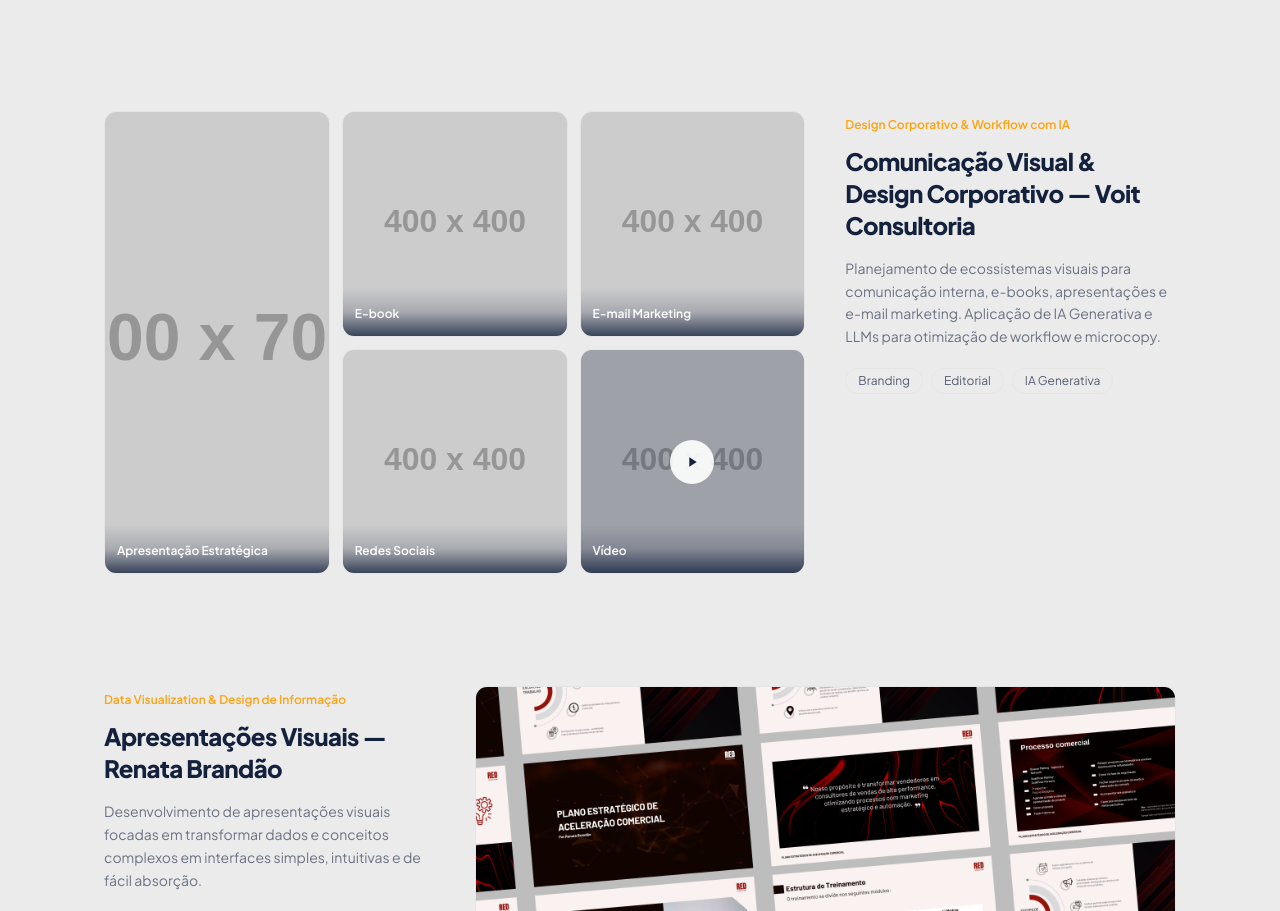
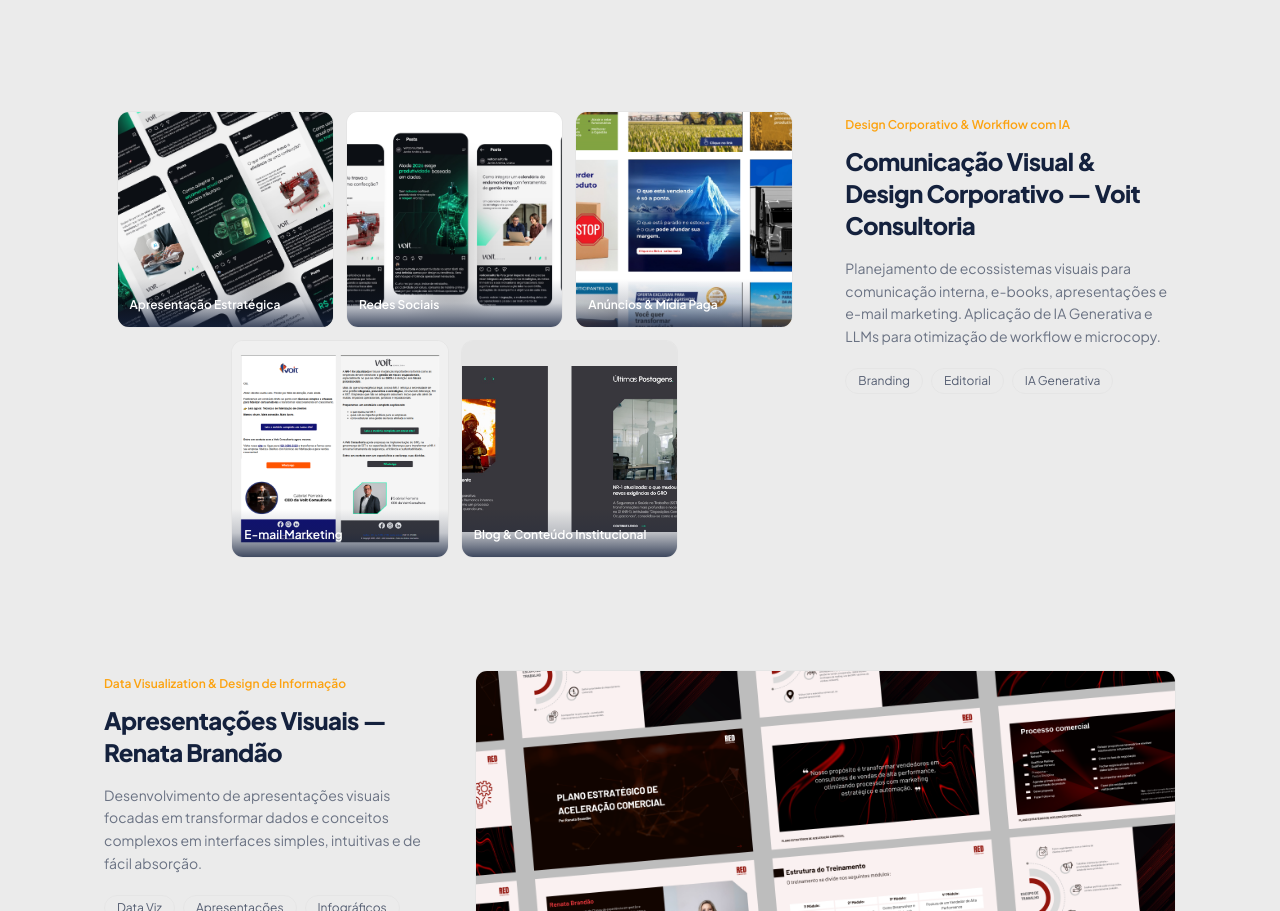
Before and after one commit to raquel-renovato/raquel-renovato-portfolio, a Next.js app: page / in a window 1280 px wide. Shown: the part 2456-3367 px from the top of the page. Built offline with nearby package versions, Linux system fonts and the light colour scheme.

Commit message:
Update Portfolio.js

```diff
--- a/components/Portfolio.js
+++ b/components/Portfolio.js
@@ -23,35 +23,12 @@
     description:
       'Planejamento de ecossistemas visuais para comunicação interna, e-books, apresentações e e-mail marketing. Aplicação de IA Generativa e LLMs para otimização de workflow e microcopy.',
     tags: ['Branding', 'Editorial', 'IA Generativa'],
-    bento: [
-      {
-        label: 'Apresentação Estratégica',
-        src: 'https://placehold.co/700x700/E5E5E5/14213D?text=Apresentação',
-        alt: 'Apresentação estratégica criada para a Voit Consultoria',
-        large: true,
-      },
-      {
-        label: 'E-book',
-        src: 'https://placehold.co/400x400/E5E5E5/14213D?text=E-book',
-        alt: 'E-book criado para a Voit Consultoria',
-      },
-      {
-        label: 'E-mail Marketing',
-        src: 'https://placehold.co/400x400/E5E5E5/14213D?text=E-mail',
-        alt: 'Peça de e-mail marketing criada para a Voit Consultoria',
-      },
-      {
-        label: 'Redes Sociais',
-        src: 'https://placehold.co/400x400/E5E5E5/14213D?text=Redes+Sociais',
-        alt: 'Conteúdo de redes sociais criado para a Voit Consultoria',
-      },
-      {
-        label: 'Vídeo',
-        src: 'https://placehold.co/400x400/E5E5E5/14213D?text=Vídeo',
-        alt: 'Vídeo institucional criado para a Voit Consultoria',
-        video: true,
-        href: '#',
-      },
+    gallery: [
+      { label: 'Apresentação Estratégica', src: '/img/img-voit/voit-cover1.png', alt: 'Apresentação estratégica criada para a Voit Consultoria' },
+      { label: 'Redes Sociais', src: '/img/img-voit/voit-cover2.png', alt: 'Mockup de redes sociais criado para a Voit Consultoria' },
+      { label: 'Anúncios & Mídia Paga', src: '/img/img-voit/ads-cover.png', alt: 'Anúncios criados para a Voit Consultoria' },
+      { label: 'E-mail Marketing', src: '/img/img-voit/emailmkt-cover.png', alt: 'Peça de e-mail marketing criada para a Voit Consultoria' },
+      { label: 'Blog & Conteúdo Institucional', src: '/img/img-voit/Blog-cover.png', alt: 'Conteúdo de blog criado para a Voit Consultoria' },
     ],
   },
   {
@@ -141,9 +118,9 @@
   );
 }
 
-function BentoCard({ item, spanClass = '' }) {
+function GalleryCard({ item }) {
   const inner = (
-    <div className={`relative gallery-img rounded-xl border border-brand-line overflow-hidden h-40 sm:h-full ${spanClass}`}>
+    <div className="relative gallery-img rounded-xl border border-brand-line overflow-hidden aspect-square">
       {/* eslint-disable-next-line @next/next/no-img-element */}
       <img src={item.src} alt={item.alt} className="w-full h-full object-cover" />
 
@@ -161,25 +138,20 @@
     </div>
   );
 
-  if (item.href) {
-    return (
-      <a href={item.href} target="_blank" rel="noopener noreferrer" className={spanClass}>
-        {inner}
-      </a>
-    );
-  }
-  return inner;
+  return item.href ? (
+    <a href={item.href} target="_blank" rel="noopener noreferrer" className="w-[47%] sm:w-[31%]">
+      {inner}
+    </a>
+  ) : (
+    <div className="w-[47%] sm:w-[31%]">{inner}</div>
+  );
 }
 
-function BentoGallery({ project, order }) {
-  const large = project.bento.find((i) => i.large);
-  const small = project.bento.filter((i) => !i.large);
-
+function FlexGallery({ project, order }) {
   return (
-    <div className={`lg:col-span-8 grid grid-cols-1 sm:grid-cols-3 sm:grid-rows-2 gap-3 ${order}`}>
-      <BentoCard item={large} spanClass="sm:col-span-1 sm:row-span-2" />
-      {small.map((item) => (
-        <BentoCard key={item.label} item={item} />
+    <div className={`lg:col-span-8 flex flex-wrap justify-center gap-3 ${order}`}>
+      {project.gallery.map((item) => (
+        <GalleryCard key={item.label} item={item} />
       ))}
     </div>
   );
@@ -198,7 +170,7 @@
         <div className="space-y-20 sm:space-y-28">
           {projects.map((project, index) => {
             const imageFirst = index % 2 === 1;
-            const Gallery = project.bento ? BentoGallery : ProjectGallery;
+            const Gallery = project.gallery ? FlexGallery : ProjectGallery;
             return (
               <article key={project.id} className="grid grid-cols-1 lg:grid-cols-12 gap-8 lg:gap-10 items-start">
                 {imageFirst ? (
```
